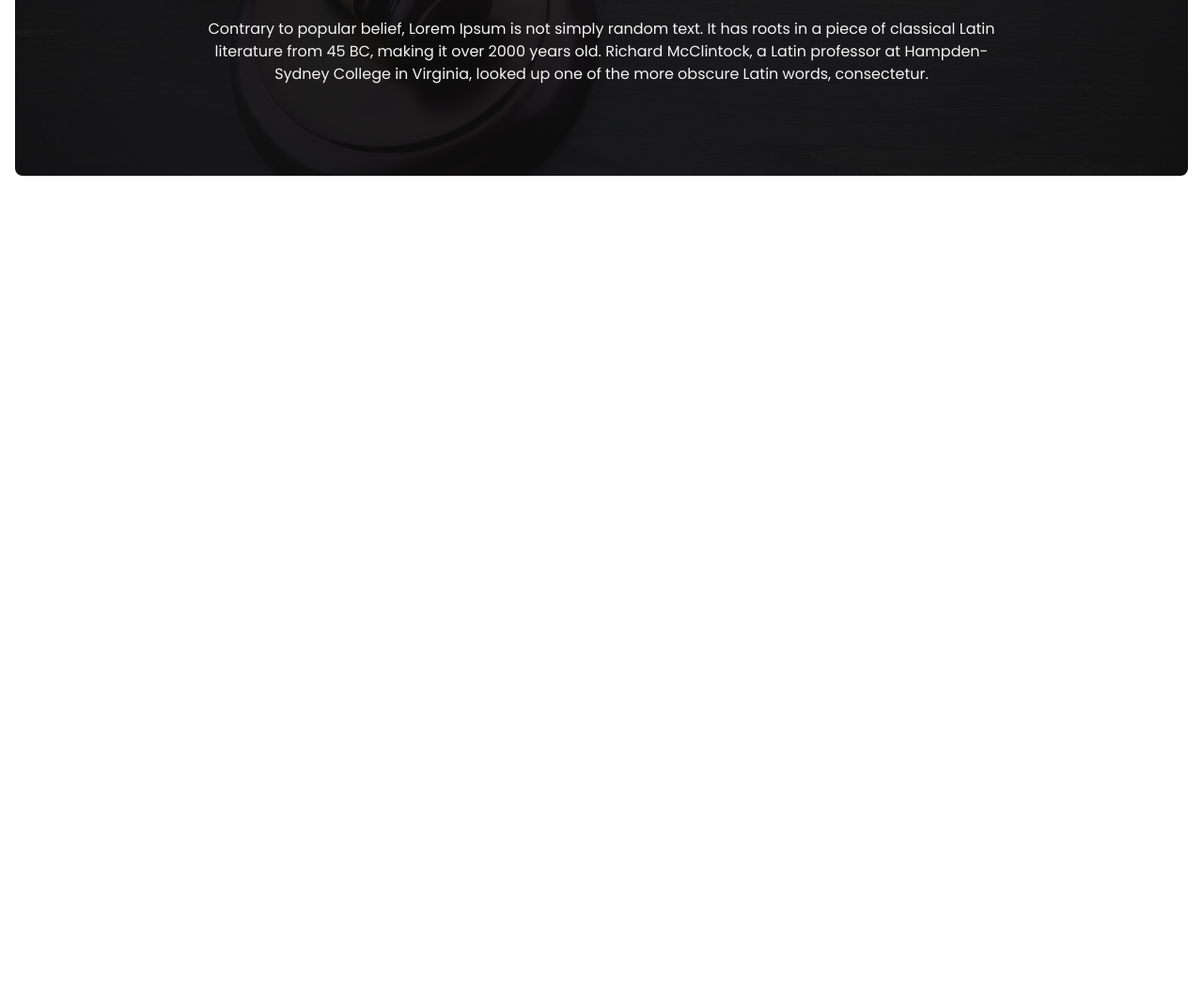
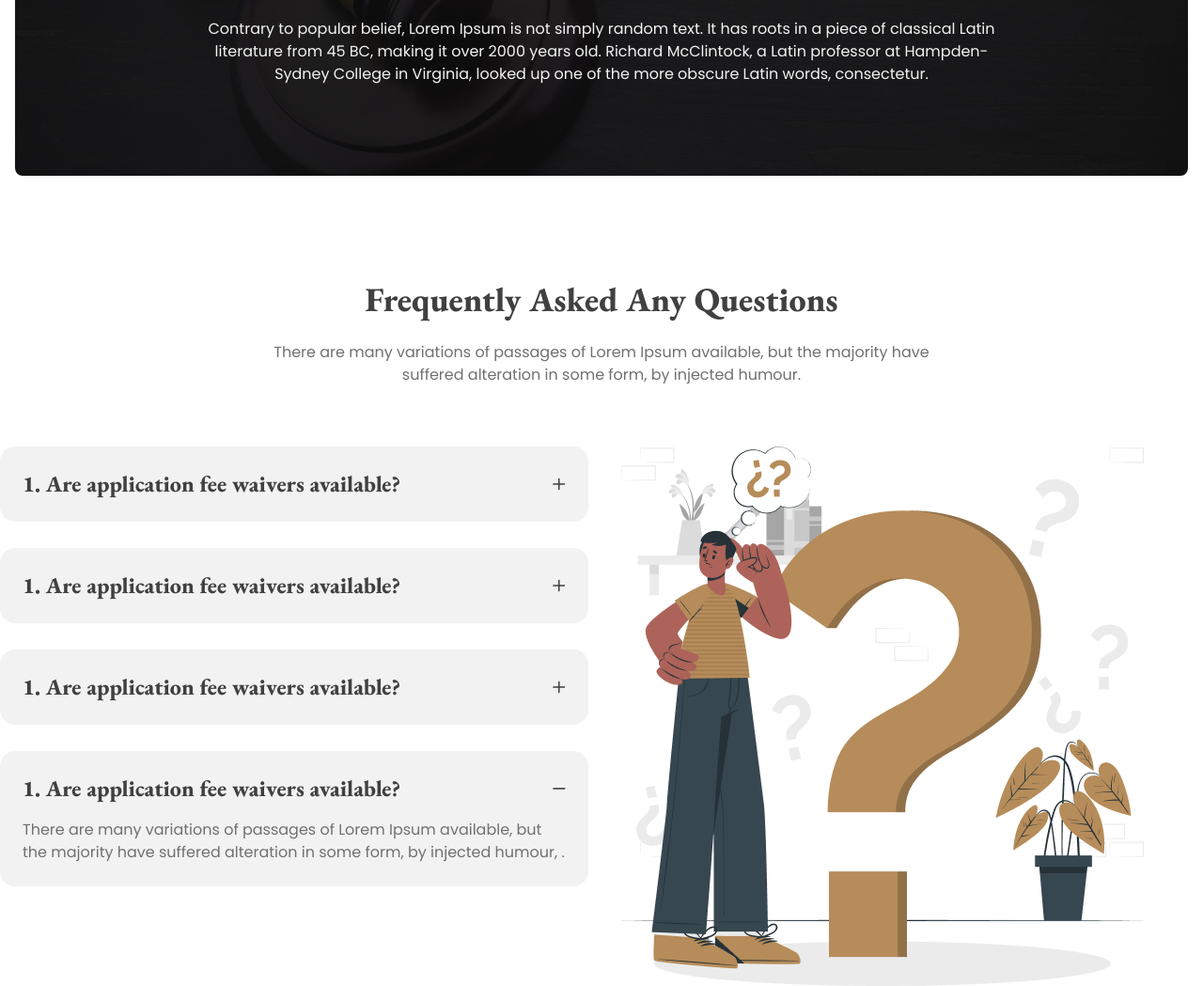
Before and after one commit to imSamiul/Module-14-legal-solution-practice-DaisyUI-Samiul3041, a plain HTML site: page index.html in a window 1280 px wide. Shown: the part 2548-3597 px from the top of the page at 94% size. Before the commit the page ends 2847 px from the top, so only its background shows below. Drawn offline with nearby package versions, Linux system fonts and the light colour scheme.

Commit message:
added the frequently asked any question section

```diff
--- a/index.html
+++ b/index.html
@@ -444,6 +444,91 @@
         </div>
       </div>
       <!-- ---------- What Our Client Say End --------- -->
+      <!-- --------- Frequently Asked Any Questions Start---------- -->
+      <div>
+        <h1
+          class="font-eb-garamond text-4xl text-center font-extrabold text-[#414040]"
+        >
+          Frequently Asked Any Questions
+        </h1>
+        <p class="text-[#707070] w-[714px] mx-auto leading-6 text-center mt-6">
+          There are many variations of passages of Lorem Ipsum available, but
+          the majority have suffered alteration in some form, by injected
+          humour.
+        </p>
+        <div class="mt-16 flex gap-7">
+          <div class="flex-1 space-y-7">
+            <div class="collapse collapse-plus bg-base-200 p-2">
+              <input type="radio" name="my-accordion-3" checked="checked" />
+              <div
+                class="collapse-title text-2xl text-[#414040] font-eb-garamond font-extrabold"
+              >
+                1. Are application fee waivers available?
+              </div>
+              <div class="collapse-content">
+                <p class="text-[#707070] text-base leading-6">
+                  There are many variations of passages of Lorem Ipsum
+                  available, but the majority have suffered alteration in some
+                  form, by injected humour, .
+                </p>
+              </div>
+            </div>
+            <div class="collapse collapse-plus bg-base-200 p-2">
+              <input type="radio" name="my-accordion-3" checked="checked" />
+              <div
+                class="collapse-title text-2xl text-[#414040] font-eb-garamond font-extrabold"
+              >
+                1. Are application fee waivers available?
+              </div>
+              <div class="collapse-content">
+                <p class="text-[#707070] text-base leading-6">
+                  There are many variations of passages of Lorem Ipsum
+                  available, but the majority have suffered alteration in some
+                  form, by injected humour, .
+                </p>
+              </div>
+            </div>
+            <div class="collapse collapse-plus bg-base-200 p-2">
+              <input type="radio" name="my-accordion-3" checked="checked" />
+              <div
+                class="collapse-title text-2xl text-[#414040] font-eb-garamond font-extrabold"
+              >
+                1. Are application fee waivers available?
+              </div>
+              <div class="collapse-content">
+                <p class="text-[#707070] text-base leading-6">
+                  There are many variations of passages of Lorem Ipsum
+                  available, but the majority have suffered alteration in some
+                  form, by injected humour, .
+                </p>
+              </div>
+            </div>
+            <div class="collapse collapse-plus bg-base-200 p-2">
+              <input type="radio" name="my-accordion-3" checked="checked" />
+              <div
+                class="collapse-title text-2xl text-[#414040] font-eb-garamond font-extrabold"
+              >
+                1. Are application fee waivers available?
+              </div>
+              <div class="collapse-content">
+                <p class="text-[#707070] text-base leading-6">
+                  There are many variations of passages of Lorem Ipsum
+                  available, but the majority have suffered alteration in some
+                  form, by injected humour, .
+                </p>
+              </div>
+            </div>
+          </div>
+          <div class="flex-1">
+            <img
+              src="./images/faq.png"
+              alt="faq image"
+              class="h-[574px] w-[570px]"
+            />
+          </div>
+        </div>
+      </div>
+      <!-- --------- Frequently Asked Any Questions End---------- -->
     </main>
   </body>
 </html>
```
